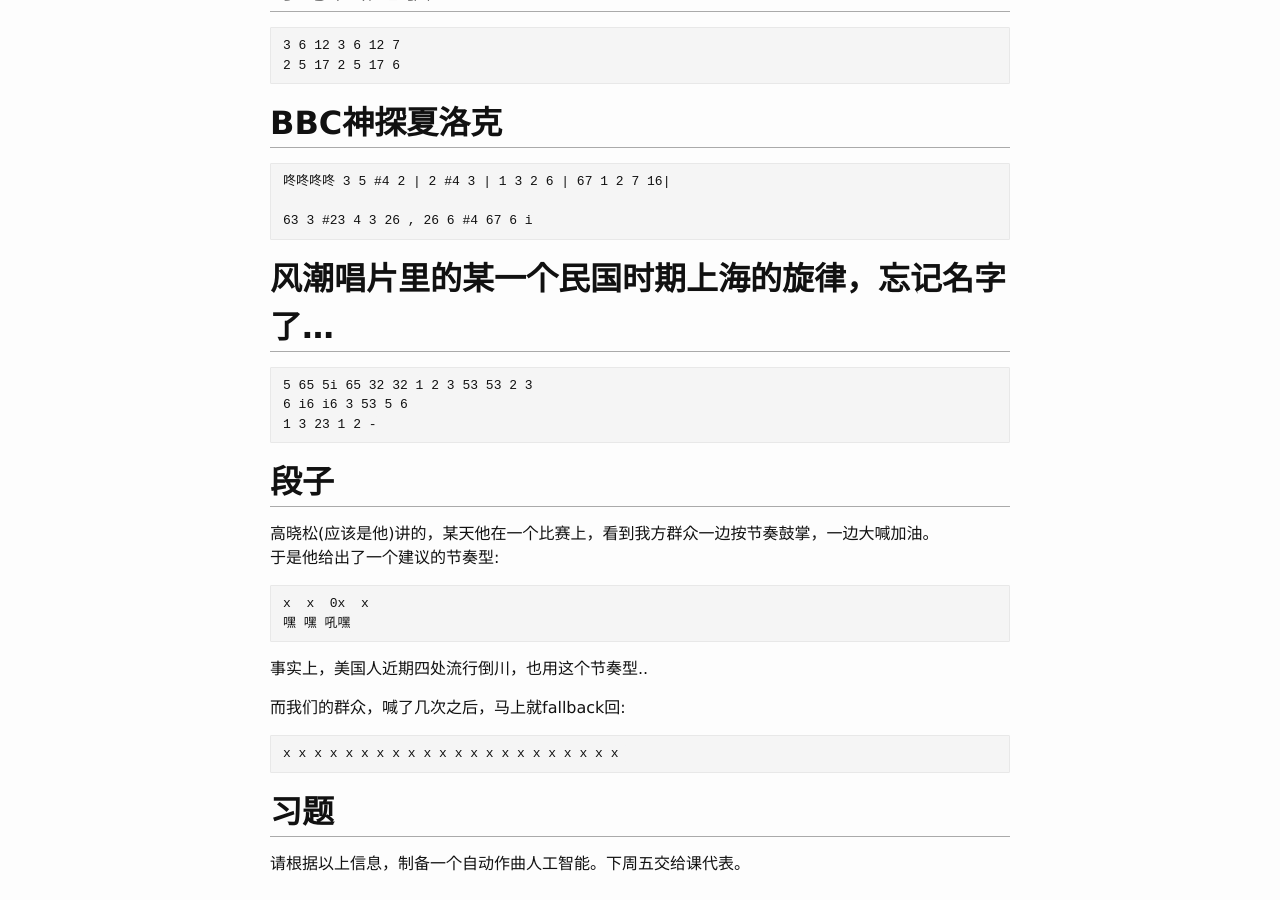
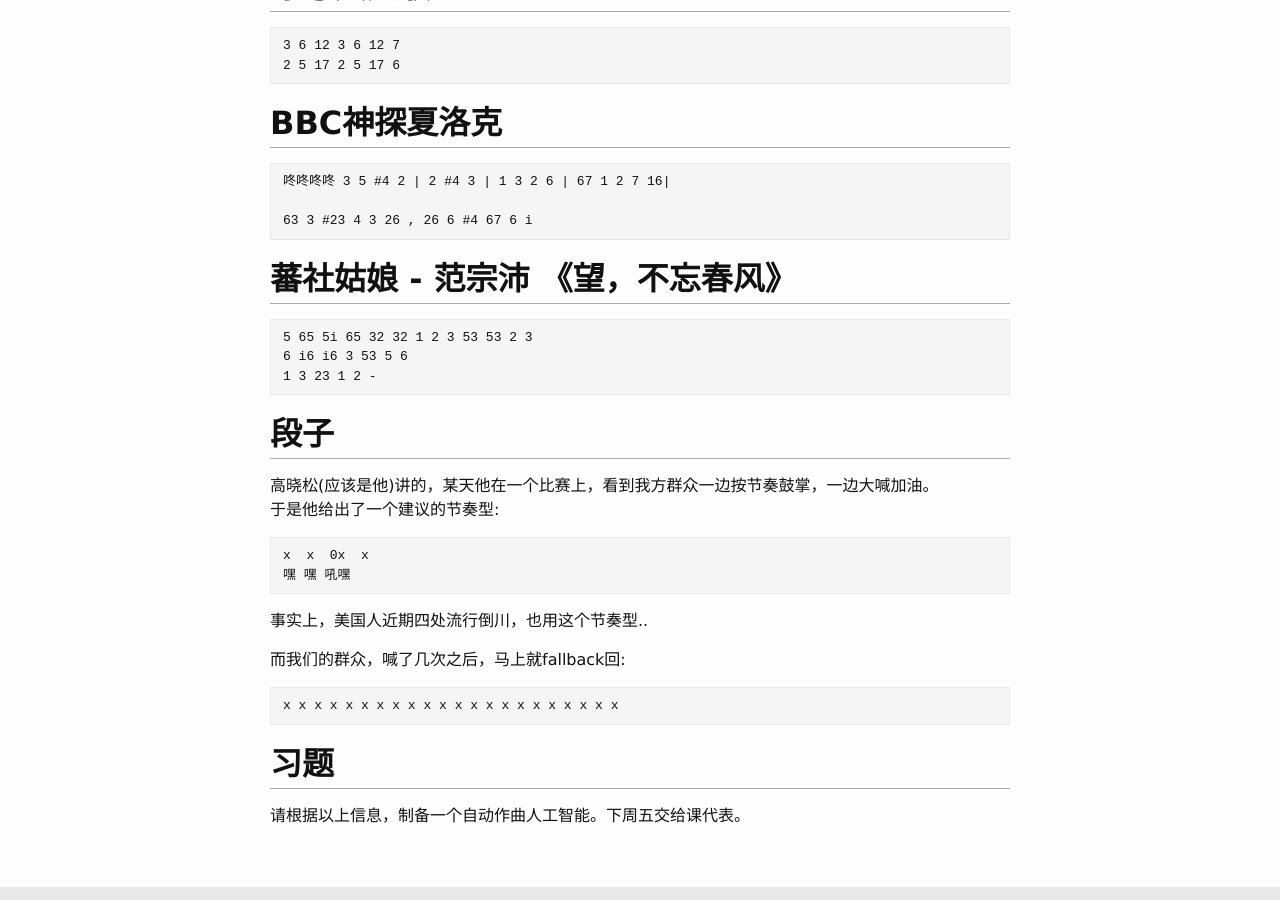
Before and after one commit to scateu/scateu.github.io, a Jekyll site: the page built from _posts/2017-03-01-notes-on-automated-composition.md, in a window 1280 px wide and 900 px high, scrolled down 3959 px. Built offline with Jekyll 4.4.1, drawn with Linux system fonts in a browser that asks for light colours; nearby versions of some CDN libraries; formulas are drawn with MathJax 3; comment, search, counter and statistics services are not loaded.

Commit message:
Wed Mar  1 11:27:30 HKT 2017

```diff
--- a/_posts/2017-03-01-notes-on-automated-composition.md
+++ b/_posts/2017-03-01-notes-on-automated-composition.md
@@ -171,7 +171,7 @@
 
     63 3 #23 4 3 26 , 26 6 #4 67 6 i
 
-## 风潮唱片里的某一个民国时期上海的旋律，忘记名字了...
+## 蕃社姑娘 - 范宗沛 《望，不忘春风》
 
     5 65 5i 65 32 32 1 2 3 53 53 2 3
     6 i6 i6 3 53 5 6
```
